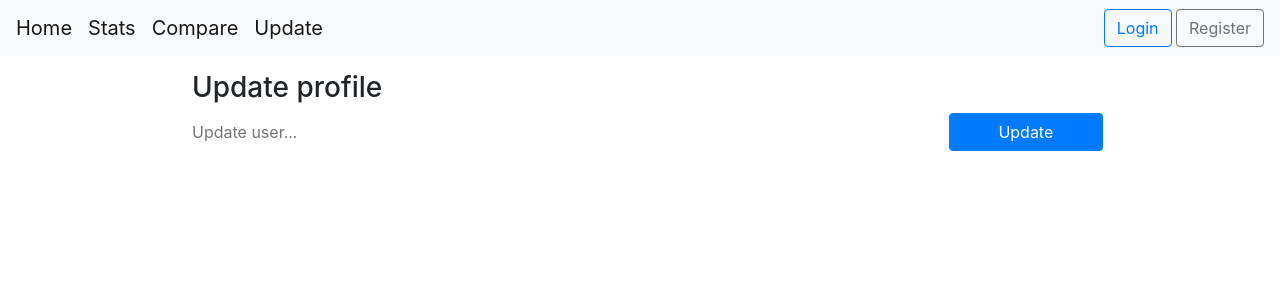
After one commit to Nickvs99/MusicMatch, a Django app: page /update/ in a window 1280 px wide. The commit adds this page. Shown: the top 300 px of the page. Run offline with Django 3.2, Linux system fonts and the light colour scheme; some libraries are stand-ins or nearby versions.

Commit message:
Manual update of userprofile

```diff
--- a/MusicMatch/Base/templates/Base/header.html
+++ b/MusicMatch/Base/templates/Base/header.html
@@ -9,6 +9,7 @@
             <a class="navbar-brand" href="{% url 'index' %}">Home</a>
             <a class="navbar-brand" href="{% url 'stats' %}">Stats</a>
             <a class="navbar-brand" href="{% url 'compare' %}">Compare</a>
+            <a class="navbar-brand" href="{% url 'update' %}">Update</a>
         </ul>
     </div>
 
--- a/MusicMatch/spotify/static/spotify/js/chart_util.js
+++ b/MusicMatch/spotify/static/spotify/js/chart_util.js
@@ -49,6 +49,8 @@ async function validateSpotify(usernames){
         })
     });
 
+    console.log("Done")
+
     let dataJson = await data.json();
 
     if (dataJson["all_valid"]){
@@ -69,6 +71,7 @@ async function validateSpotify(usernames){
 // All usernames need to have a spotify account.
 async function writeData(usernames){
 
+    updateTitle("Writing spotify data to account.")
     for(let i in usernames){
         let username = usernames[i];
 
--- /dev/null
+++ b/MusicMatch/spotify/static/spotify/js/update.js
@@ -0,0 +1,47 @@
+document.addEventListener('DOMContentLoaded', () => {
+
+    document.getElementById("submitUsername").onclick = () => {
+
+        clearMessages();
+
+        let inputUsernameElement = document.getElementById("inputUsername");
+        let username = inputUsernameElement.value;
+
+        updateProfile(username)
+    }
+});
+
+async function updateProfile(username){
+
+    let inValidUsernames = await validateUsernames([username]);
+
+    if(inValidUsernames.length != 0){
+        console.log("notvalid")
+        let valid = await validateSpotify(inValidUsernames);
+        console.log("valid" + valid)
+        if(!valid){
+            updateTitle("Update")
+            return
+        }
+    }
+
+    updateTitle("Updating profile...");
+
+    await fetch("../ajax/update", {
+        method: "post",
+        headers: {
+            'Accept': 'application/json',
+            'Content-Type': 'application/json'
+        },
+        mode: "same-origin",
+        headers: {'X-CSRFToken': Cookies.get('csrftoken')},
+        body: JSON.stringify({
+            "username": username
+        })
+    });
+
+    createMessage("success", `Updated ${username}'s profile`);
+
+    updateTitle("Updated profile");
+
+}
--- /dev/null
+++ b/MusicMatch/spotify/templates/spotify/update.html
@@ -0,0 +1,26 @@
+{% extends "Base/layout.html" %}
+
+{% load static %}
+
+{% block title %}
+    Update profile
+{% endblock %}
+
+{% block scripts %}
+
+    <script src="{% static 'spotify/js/chart_util.js' %}"></script>
+    <script src="{% static 'spotify/js/update.js' %}"></script>
+
+{% endblock %}
+
+{% block body %}
+    <h3 id="title">Update profile</h3>
+
+    <div class="form-group row">
+        <div class="col-8 col-sm-10">
+            <input name="username" class="form-control-plaintext" type="text" placeholder="Update user..." id="inputUsername"/>
+        </div>
+        <div id="submitUsername" class="btn btn-primary col-3 col-sm-2">Update</div>
+    </div>
+
+{% endblock %}
--- a/MusicMatch/spotify/urls.py
+++ b/MusicMatch/spotify/urls.py
@@ -4,6 +4,7 @@ from . import views
 urlpatterns = [
     path("stats/", views.stats, name="stats"),
     path("compare/", views.compare, name="compare"),
+    path("update/", views.update_view, name="update"),
     path("ajax/playlist", views.playlist, name="playlist"),
     path("ajax/stats", views.get_stats),
     path("ajax/compare", views.get_comparison),
@@ -11,4 +12,5 @@ urlpatterns = [
     path("ajax/validate_usernames", views.validate_usernames),
     path("ajax/write_data", views.write_data),
     path("ajax/check_access_token", views.check_access_token),
+    path("ajax/update", views.update)
 ]
--- a/MusicMatch/spotify/views.py
+++ b/MusicMatch/spotify/views.py
@@ -175,3 +175,31 @@ def write_data(request):
 
     data = {}
     return JsonResponse(data)
+
+
+def update_view(request):
+
+    return render(request, "spotify/update.html")
+
+@transaction.atomic
+def update(request):
+
+    jsonLoad = json.loads(request.body)
+
+    username = jsonLoad["username"]
+
+    user = UserProfile.objects.filter(pk=username).first()
+
+    # Create userprofile if it doesnt exist yet
+    if user is None:
+        user = UserProfile(username=username)
+
+    if user.songs:
+
+        # Clear all song relationships with this user
+        user.songs.clear()
+
+    write_data_to_db(username)
+
+    data = {}
+    return JsonResponse(data)
```
